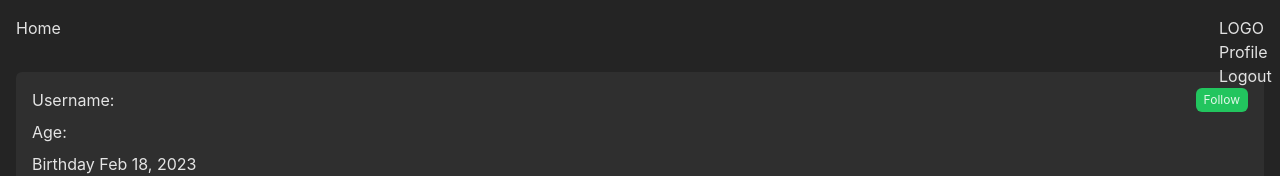
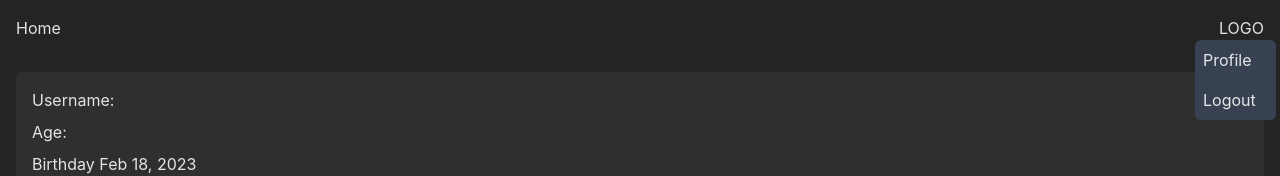
Before and after one commit to pengpa0012/mern-social-app, a React (Vite) app in the folder client/: page /profile/3412 in a window 1280 px wide. Both pictures are taken after a click on the element "LOGO". Shown: the top 176 px of the page. Built offline with nearby package versions, Linux system fonts and the light colour scheme; no server answers.

Commit message:
update dropdown

```diff
--- a/client/src/Components/Header.tsx
+++ b/client/src/Components/Header.tsx
@@ -16,12 +16,12 @@ export const Header = () => {
     <div className="flex justify-between p-4">
       <Link to="/">Home</Link>
       <div className="relative">
-        <h2 onClick={() => setShowDrawer(!showDrawer)}>LOGO</h2>
-        <div className={`absolute ${showDrawer ? "block" : "hidden"}`}>
+        <h2 onClick={() => setShowDrawer(!showDrawer)} className="cursor-pointer">LOGO</h2>
+        <div className={`absolute -left-6 bg-gray-700 rounded-md ${showDrawer ? "block" : "hidden"}`}>
           <Link to={`/profile/${username}`}>
-            <h2 className="mr-4">Profile</h2>
+            <h2 className="mr-4 hover:bg-gray-800 w-full p-2">Profile</h2>
           </Link>
-          <h2 onClick={() => onLogout()}>Logout</h2>
+          <h2 onClick={() => onLogout()} className="p-2 w-full hover:bg-gray-800 cursor-pointer">Logout</h2>
         </div>
       </div>
     </div>
```
